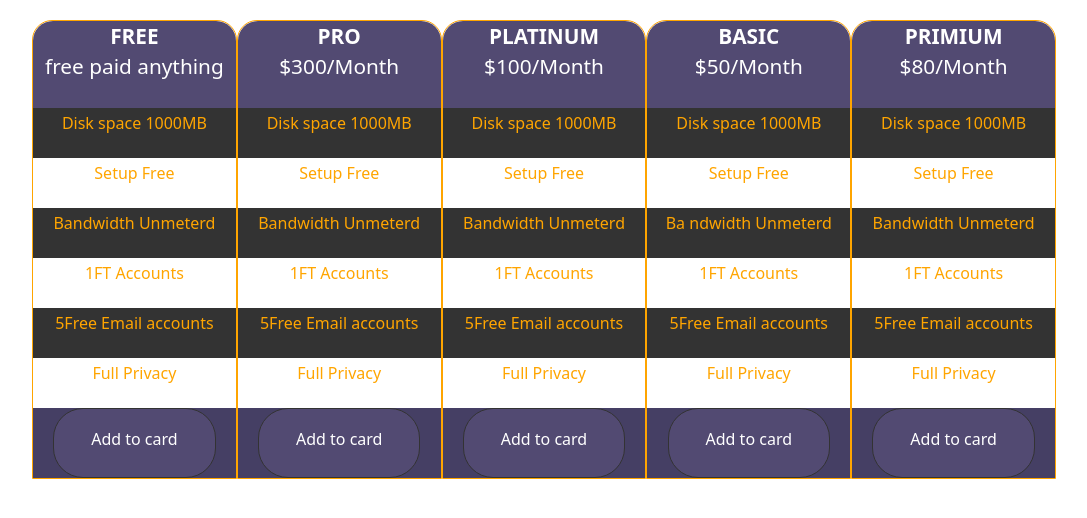
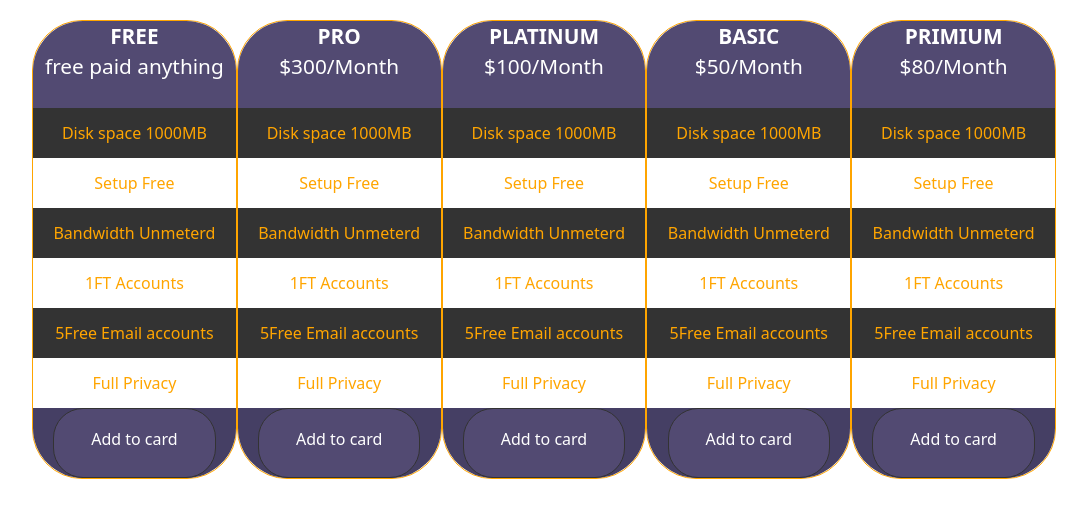
Before and after one commit to payalpayaldhaker/pracingtablehover, a plain HTML site: page index.html in a window 1280 px wide. Shown: the whole page, without its empty margins (96-1183 px from the left). Drawn offline with nearby package versions, Linux system fonts and the light colour scheme.

Commit message:
gffggffg

```diff
--- a/index.html
+++ b/index.html
@@ -13,6 +13,7 @@
 
                 margin:  20px auto;
                 padding-left: 0px;
+                border-top-left-radius: 50px;
 
             }
             .p_1>li{
@@ -24,8 +25,12 @@
                 color: orange;
                 text-align: center;
                 line-height: 30px;
-                border-top-left-radius: 20px;
-                border-top-right-radius: 20px;
+                border-top-left-radius: 50px;
+                border-top-right-radius: 50px;
+                border-bottom-right-radius: 50px;
+                border-bottom-left-radius: 50px;
+
+
 
 
 
@@ -40,12 +45,12 @@
 
 
             .active{
-                    width: 100%;
+                width: 100%;
                     height: 100%;
 
+
                     transform: scale(1,1);
-                    border-top-left-radius: 20px;
-                    border-top-right-radius: 20px;
+
 
 
 
@@ -64,8 +69,13 @@
                 height: 87px;
                 background-color: #524a72;
                 font-size: 1.3em ;
-                border-top-left-radius: 20px;
-                border-top-right-radius: 20px;
+                border-top-left-radius: 50px;
+                border-top-right-radius: 50px;
+
+
+
+
+
                 color: #fff;
 
 
@@ -75,18 +85,28 @@
             }
             .p_2:hover{
                 background-color: orange;
+                color: #000;
             }
             .pcom{
                 width:100%;
                 height: 50px;
+                line-height: 50px;
 
 
             }
             .gray{
                 background-color: #333;
             }
+            .gray:hover{
+                background-color:#524a72;
+                color: #fff;
+            }
             .blue{
                 background-color: #fff;
+            }
+            .blue:hover{
+                background-color: #524a72;
+                color: #fff;
             }
 
             .button{
@@ -99,16 +119,22 @@
 
 
             }
+            .button:hover{
+                background-color: orange;
+            }
             .darkblue{
                 height: 70px;
                 background-color: #453f64;
                 line-height: 60px;
                 color: #fff;
+                border-bottom-left-radius: 50px;
+                border-bottom-right-radius: 50px;
 
 
             }
             .darkblue:hover{
                 background-color: orange;
+                color: #000;
             }
 
 
@@ -158,7 +184,7 @@
                 </div>
                 </li>
                 <li>
-                    <div class="active">
+                    <div class="active ">
                     <div class="p_2">
                        <strong> PRO</strong>
                         <div>$300/Month  </div>
@@ -231,8 +257,8 @@
                         Setup Free
                     </div>
                     <div class="p_5 pcom  gray">
-                        Ba
-                        ndwidth Unmeterd </div>
+
+                        Bandwidth Unmeterd </div>
                     <div class="p_6 pcom blue">
                         1FT Accounts </div>
 
```
